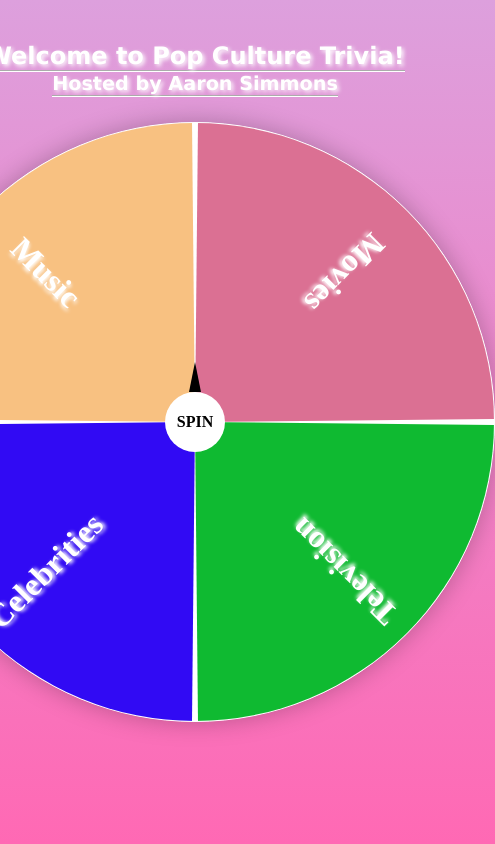
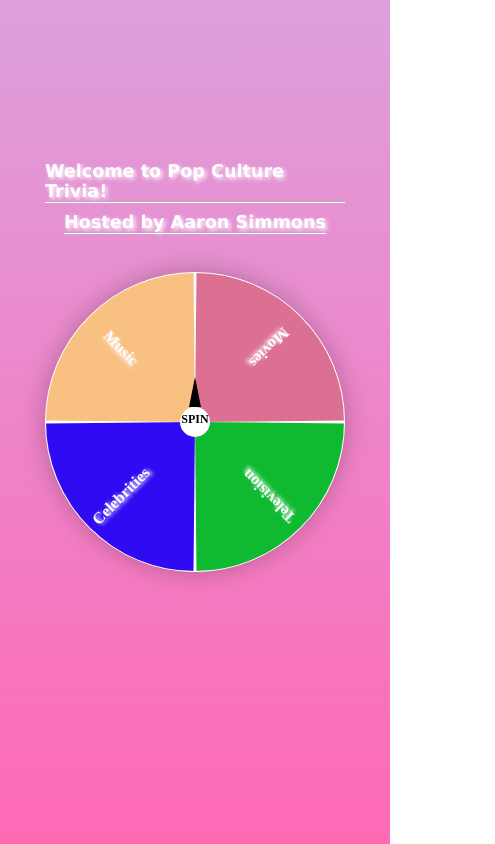
Before and after one commit to Asimmons8228/Spinwheel-Project, a plain HTML site: page index.html in a window 390 px wide. Shown: the whole page, 495 px wide, since content can reach past the window. Drawn offline with Linux system fonts and the light colour scheme.

Commit message:
Syncing Repos

```diff
--- a/style.css
+++ b/style.css
@@ -2,6 +2,7 @@
   margin: 0;
   padding: 0;
   box-sizing: border-box;
+
 }
 body {
   display: flex;
@@ -9,13 +10,20 @@ body {
   align-items: center;
   height: 100vh;
   width: 100%;
+  border: 0;
+  padding: 0;
+  margin: 0;
   background: linear-gradient(to bottom, #dda0dd, #ff69b4);
   overflow: hidden;
 }
+.Spinwheel{
+  justify-content: center;
+  align-items: center;
+}
 .container {
   position: relative;
-  width: 600px;
-  height: 600px;
+  width: 500px;
+  height: 500px;
   display: flex;
   justify-content: center;
   align-items: center;
@@ -30,8 +38,8 @@ body {
 }
 .container .spinButton {
   position: absolute;
-  width: 60px;
-  height: 60px;
+  width: 50px;
+  height: 50px;
   background: white;
   border-radius: 50%;
   z-index: 10;
@@ -39,10 +47,12 @@ body {
   justify-content: center;
   align-items: center;
   text-transform: uppercase;
+  font-size: small;
   font-weight: bold;
   color: black;
   border: 4px solidblack;
   cursor: pointer;
+  padding-bottom: 5px;
 }
 .container .spinButton::before {
   content: "";
@@ -82,16 +92,19 @@ body {
 .container .wheel .selection span {
   position: relative;
   transform: rotate(45deg);
-  font-size: 2em;
+  font-size: 1.3em;
   font-weight: bolder;
   text-align: center;
   color: white;
   text-shadow: 2px 2px 4px white;
 }
 .container h1 {
-  font-size: 1.5em;
-  position: absolute;
-  top: -80px;
+  font-size: 1.1em;
+  display: inline-flex;
+  position: relative;
+  align-items: center;
+  justify-content: center;
+  top: -65%;
   color: #fff; /* Text color */
   text-shadow: 2px 2px 4px #fff; /* Text shadow */
   font-family: "Lucida Sans", "Lucida Sans Regular", "Lucida Grande",
@@ -100,9 +113,9 @@ body {
 }
 
 .container h2 {
-  font-size: 1.2em; /* Adjust font size as needed */
+  font-size: 1em; /* Adjust font size as needed */
   position: absolute;
-  top: -50px; /* Adjust the vertical position as needed */
+  top: -10%; /* Adjust the vertical position as needed */
   color: #fff; /* Text color */
   text-shadow: 2px 2px 4px #fff; /* Text shadow */
   font-family: "Lucida Sans", "Lucida Sans Regular", "Lucida Grande",
@@ -134,7 +147,6 @@ body {
 .quiz-box {
   background: #fff;
   width: 90%;
-  max-width: 600px;
   margin: 100px auto 0;
   border-radius: 10px;
   padding: 30px;
@@ -221,8 +233,75 @@ h1 {
 }
 .Triviagame {
   display: flex;
-  min-width: 100vh;
+  width: 100vh;
   height: 100%;
   justify-content: center;
   align-items: center;
 }
+
+@media only screen and (max-width: 480px) {
+  .container {
+      position: relative;
+      width: 300px;
+      height: 300px;
+      display: flex;
+      justify-content: center;
+      align-items: center;
+    }
+    .container .spinButton {
+      position: absolute;
+      width: 30px;
+      height: 30px;
+      background: white;
+      border-radius: 50%;
+      z-index: 10;
+      display: flex;
+      justify-content: center;
+      align-items: center;
+      text-transform: uppercase;
+      font-size: 12px;
+      font-weight: bold;
+      color: black;
+      border: 4px solidblack;
+      cursor: pointer;
+    }
+     .container h1 {
+          font-size: 1.1em;
+          display: inline-flex;
+          position: relative;
+          align-items: center;
+          justify-content: center;
+          top: -80%;
+          color: #fff;
+          /* Text color */
+          text-shadow: 2px 2px 4px #fff;
+          /* Text shadow */
+          font-family: "Lucida Sans", "Lucida Sans Regular", "Lucida Grande",
+            "Lucida Sans Unicode", Geneva, Verdana, sans-serif;
+          border-bottom: 2px groove #fff;
+        }
+
+        .container h2 {
+          font-size: 1.1em;
+          /* Adjust font size as needed */
+          position: absolute;
+          top: -20%;
+          /* Adjust the vertical position as needed */
+          color: #fff;
+          /* Text color */
+          text-shadow: 2px 2px 4px #fff;
+          /* Text shadow */
+          font-family: "Lucida Sans", "Lucida Sans Regular", "Lucida Grande",
+            "Lucida Sans Unicode", Geneva, Verdana, sans-serif;
+          border-bottom: 2px groove #fff;
+        }
+               .container .wheel .selection span {
+                  position: relative;
+                  transform: rotate(45deg);
+                  font-size: 1em;
+                  font-weight: bolder;
+                  text-align: center;
+                  color: white;
+                  text-shadow: 2px 2px 4px white;
+                }
+}
```
